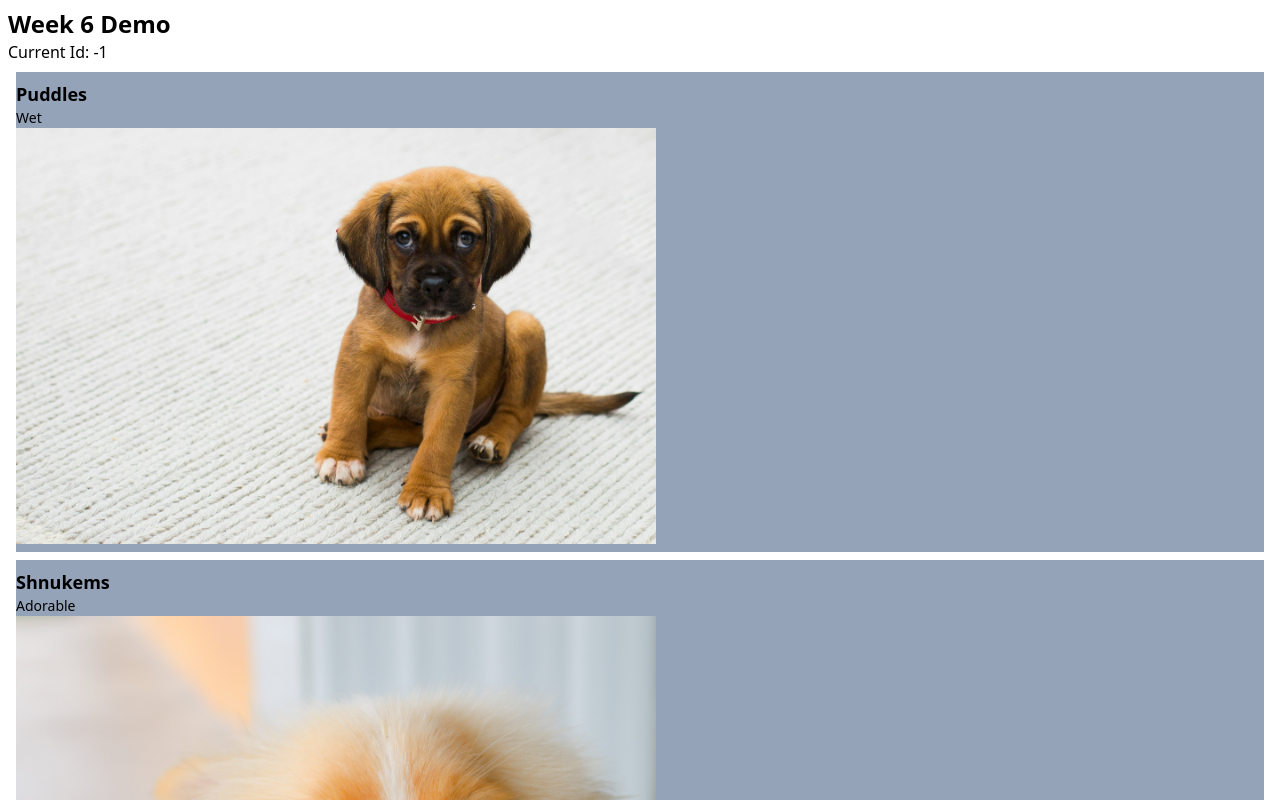
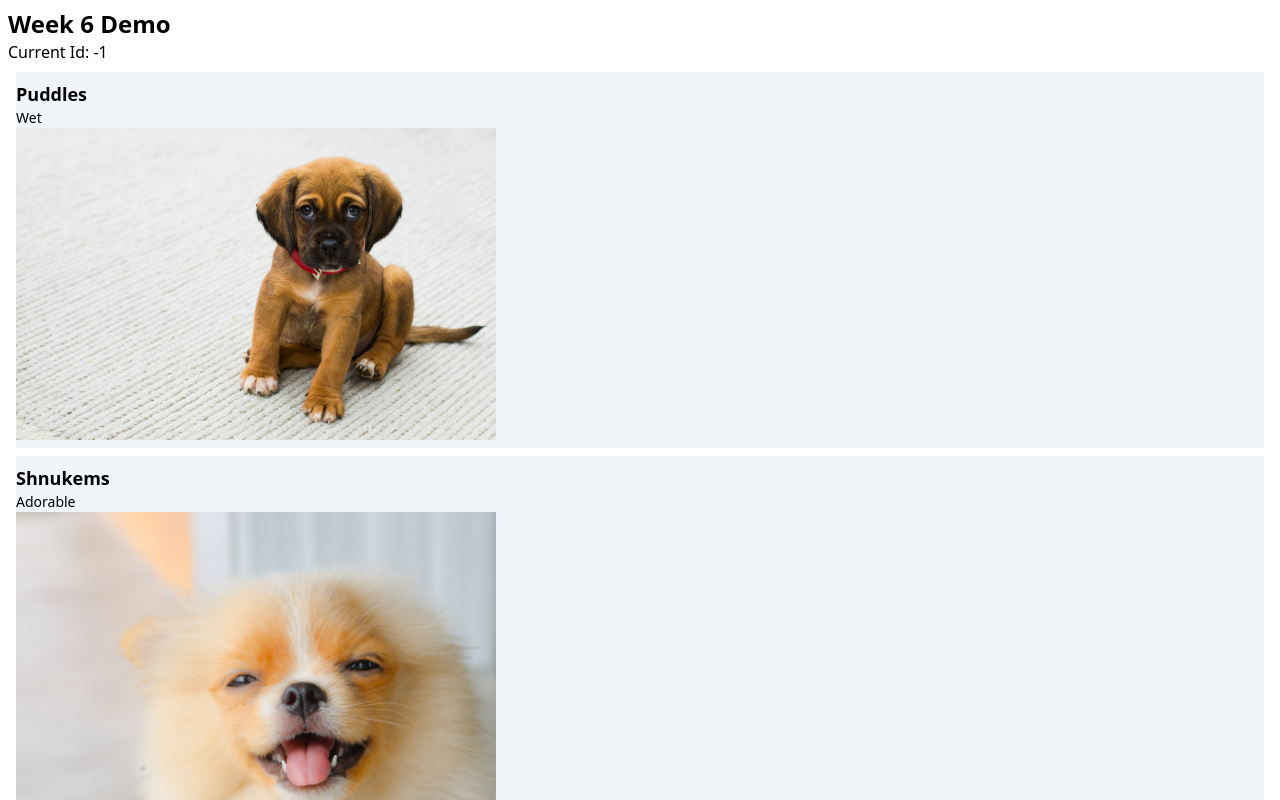
Before and after one commit to Jeffdcdr/webdev2-demos-wednesday, a Next.js app: page /week-6 in a window 1280 px wide. Shown: the top 800 px of the page. Built offline with nearby package versions, Linux system fonts and the light colour scheme.

Commit message:
Update page.js
some styling to know which dog you clicked

```diff
--- a/app/week-6/page.js
+++ b/app/week-6/page.js
@@ -35,7 +35,8 @@ export default function Page() {
         {dogs.map((dog) => (
           <li
             key={dog.name}
-            className="py-2 bg-slate-400 m-2"
+            // className="py-2 bg-slate-400 m-2"
+            className={`py-2 m-2 ${dog.id === selectedDogId ? "bg-slate-200" : "bg-slate-100"}`}
             onClick={() => handleClick(dog.id)}
           >
             <h2 className="text-lg font-semibold">{dog.name}</h2>
@@ -44,8 +45,8 @@ export default function Page() {
               <Image
                 src={dog.imageUrl}
                 alt={dog.name}
-                width={640}
-                height={480}
+                width={480}
+                height={360}
               />
             </p>
           </li>
```
